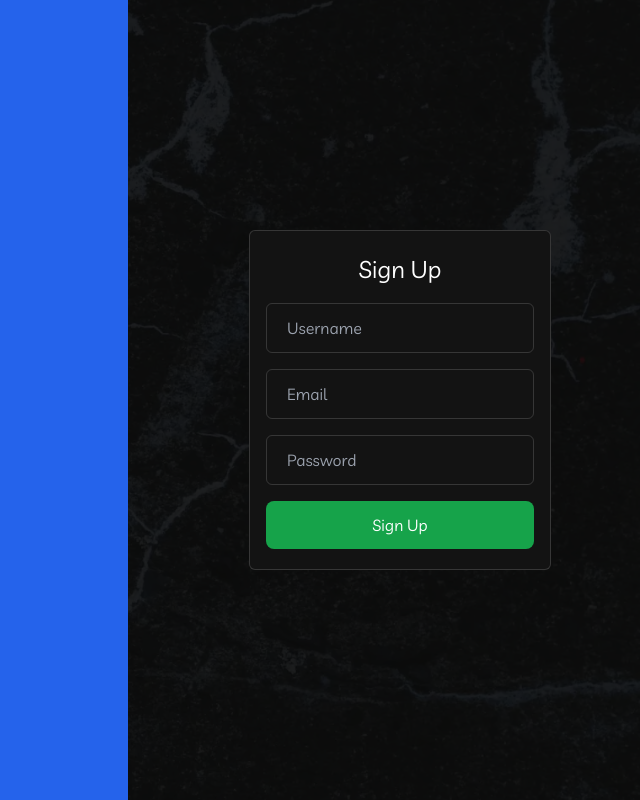
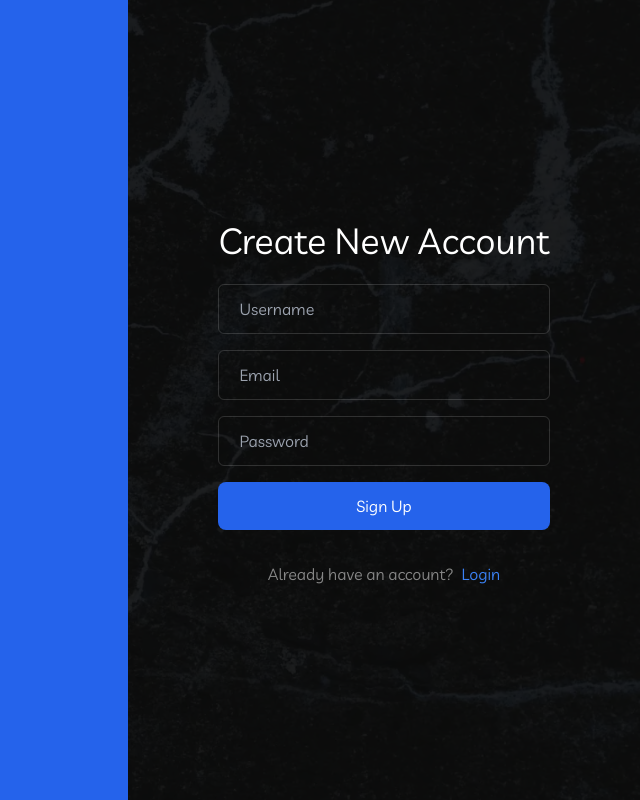
Before and after one commit to mukulTriesCode/cash-app-react, a React (Vite) app: page /sign-up in a window 1280 px wide. Shown: the whole page, without its empty margins (640-1280 px from the left). Built offline with nearby package versions, Linux system fonts and the light colour scheme.

Commit message:
Refactor RegisterForm component to use fetch for user registration.

```diff
--- a/src/components/RegisterForm.tsx
+++ b/src/components/RegisterForm.tsx
@@ -1,10 +1,11 @@
 import React, { FormEvent, useState } from "react";
 import { useDispatch, useSelector } from "react-redux";
-import { registerUser } from "@/features/profileSlice"; // Adjust the import path
+// import { registerUser } from "@/features/profileSlice"; // Adjust the import path
 import { AppDispatch, RootState } from "@/store"; // Add AppDispatch import
+import { Link } from "react-router-dom";
 
 const RegisterForm: React.FC = () => {
-  const dispatch = useDispatch<AppDispatch>();
+  // const dispatch = useDispatch<AppDispatch>();
   const { loading, error } = useSelector((state: RootState) => state.profile);
 
   const [formData, setFormData] = useState({
@@ -19,12 +20,21 @@ const RegisterForm: React.FC = () => {
       [event.target.name]: event.target.value,
     });
   };
-
   const handleSubmit = async (e: FormEvent) => {
     e.preventDefault();
     try {
-      await dispatch(registerUser(formData)).unwrap();
-      // Optionally reset form after successful registration
+      const response = await fetch(`api/register`, {
+        method: "POST",
+        headers: {
+          "Content-Type": "application/json",
+        },
+        body: JSON.stringify(formData),
+      });
+
+      const data = await response.json();
+
+      if (response.ok) {
+        // Reset form after successful registration
         setFormData({
           username: "",
           email: "",
@@ -32,18 +42,21 @@ const RegisterForm: React.FC = () => {
         });
         console.log("Registration successful");
         // You might want to redirect here
+      } else {
+        console.error(data.message || "Registration failed");
+      }
     } catch (err) {
-      console.log(err);
+      console.error("Registration error:", err);
     }
   };
 
   return (
-    <div className="w-fit">
     <form
       onSubmit={handleSubmit}
-        className="max-w-[400px] flex gap-4 flex-col w-full border border-white/15 py-5 m-4 px-4 rounded-md bg-[#131313]"
+      className="flex gap-4 flex-col w-full max-w-[500px]"
     >
-        <h5 className="text-center text-2xl">Sign Up</h5>
+      <h1 className="text-4xl">Create New Account</h1>
+      {/* <h5 className="text-2xl">Sign Up</h5> */}
       <input
         className="bg-transparent border border-white/15 p-3 px-5 rounded-md"
         type="text"
@@ -52,6 +65,7 @@ const RegisterForm: React.FC = () => {
         onChange={handleInputChange}
         placeholder="Username"
         disabled={loading}
+        required
       />
       <input
         className="bg-transparent border border-white/15 p-3 px-5 rounded-md"
@@ -61,6 +75,7 @@ const RegisterForm: React.FC = () => {
         onChange={handleInputChange}
         placeholder="Email"
         disabled={loading}
+        required
       />
       <input
         className="bg-transparent border border-white/15 p-3 px-5 rounded-md"
@@ -70,17 +85,26 @@ const RegisterForm: React.FC = () => {
         onChange={handleInputChange}
         placeholder="Password"
         disabled={loading}
+        required
       />
       <button
-          className="w-full text-center px-4 py-3 bg-green-600 hover:bg-green-700 transition rounded-lg cursor-pointer disabled:opacity-50 disabled:cursor-not-allowed"
+        className="w-full text-center px-4 py-3 bg-blue-600 hover:bg-blue-700 transition rounded-lg cursor-pointer disabled:opacity-50 disabled:cursor-not-allowed"
         type="submit"
         disabled={loading}
       >
         {loading ? "Signing Up..." : "Sign Up"}
       </button>
       {error && <p className="text-red-500 text-center mt-2">{error}</p>}
+      <div className="flex items-center justify-center gap-2 mt-4">
+        <p className="text-white/50">Already have an account?</p>
+        <Link
+          to="/login"
+          className="text-blue-500 hover:text-blue-400 transition"
+        >
+          Login
+        </Link>
+      </div>
     </form>
-    </div>
   );
 };
 
```
Lines whose indentation alone changed are shown as unchanged.
